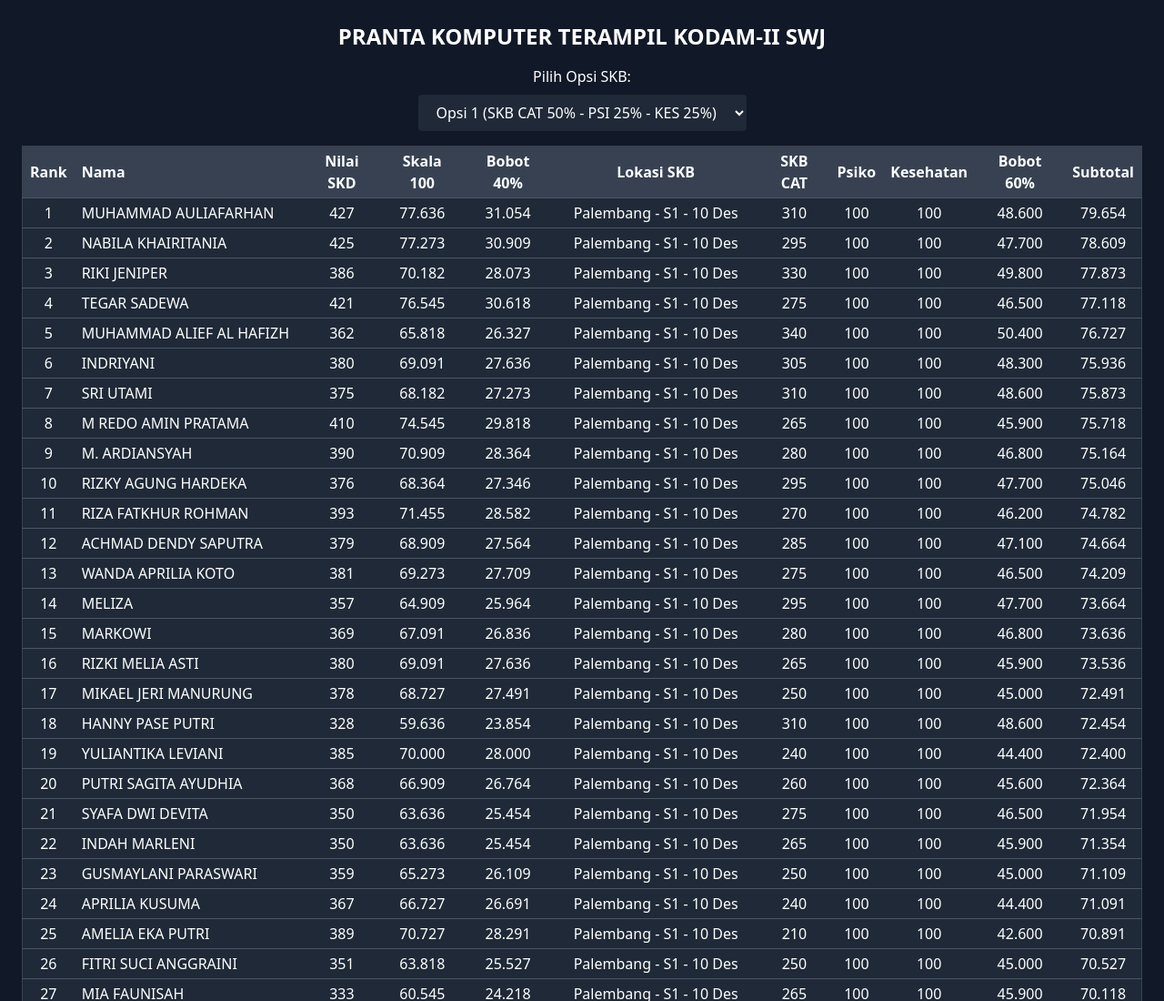
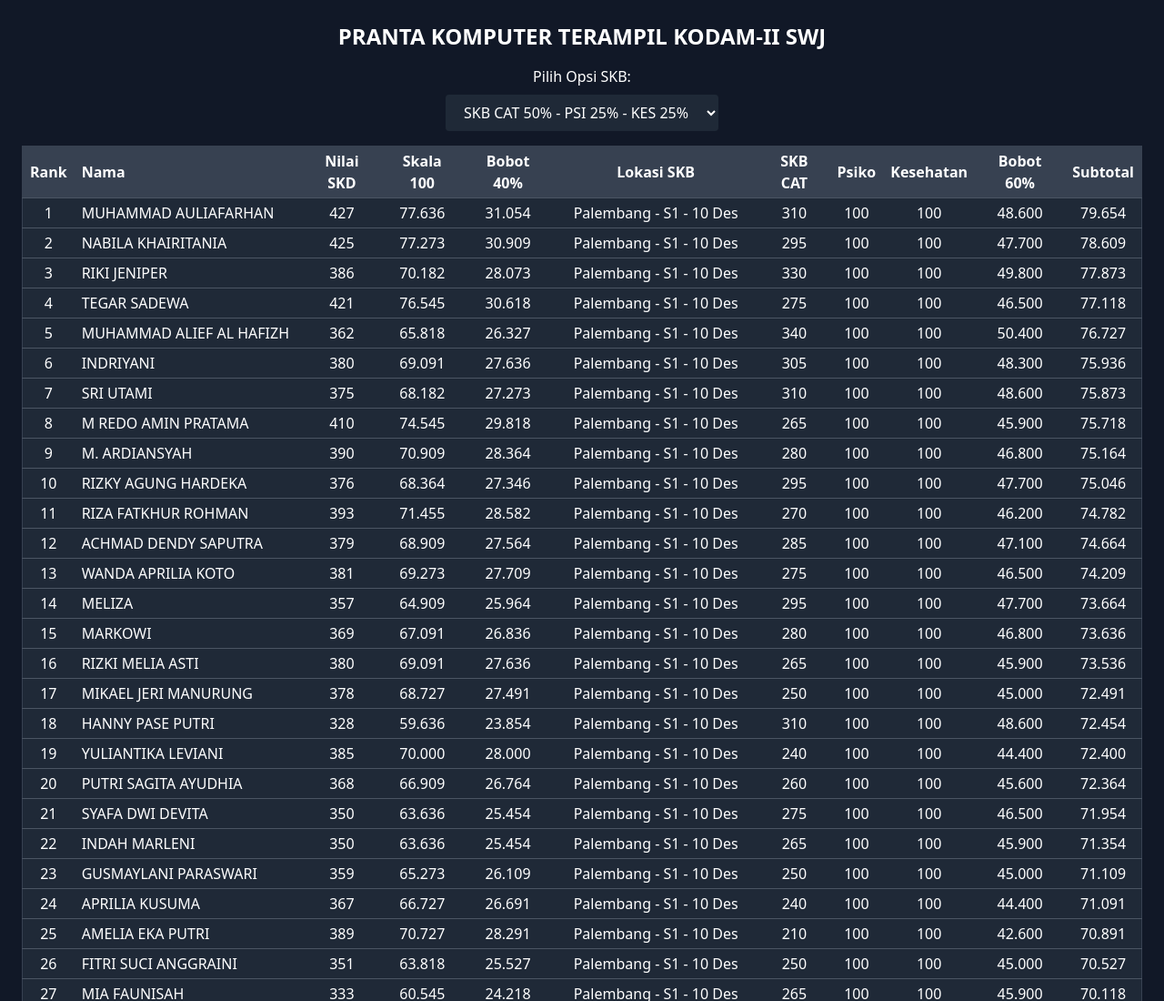
Before and after one commit to g00dm00d/fufufafa, a plain HTML site: page index.html in a window 1280 px wide. Shown: the top 1100 px of the page at 91% size. Drawn offline with nearby package versions, Linux system fonts and the light colour scheme.

Commit message:
Add files via upload

```diff
--- a/index.html
+++ b/index.html
@@ -27,9 +27,9 @@
           id="optionSelect"
           class="bg-gray-800 text-white px-4 py-2 rounded"
         >
-          <option value="1">Opsi 1 (SKB CAT 50% - PSI 25% - KES 25%)</option>
-          <option value="2">Opsi 2 (SKB CAT 60% - PSI 20% - KES 20%)</option>
-          <option value="3">Opsi 3 (SKB CAT 70% - PSI 15% - KES 15%)</option>
+          <option value="1">SKB CAT 50% - PSI 25% - KES 25%</option>
+          <option value="2">SKB CAT 60% - PSI 20% - KES 20%</option>
+          <option value="3">SKB CAT 70% - PSI 15% - KES 15%</option>
         </select>
       </div>
 
```
